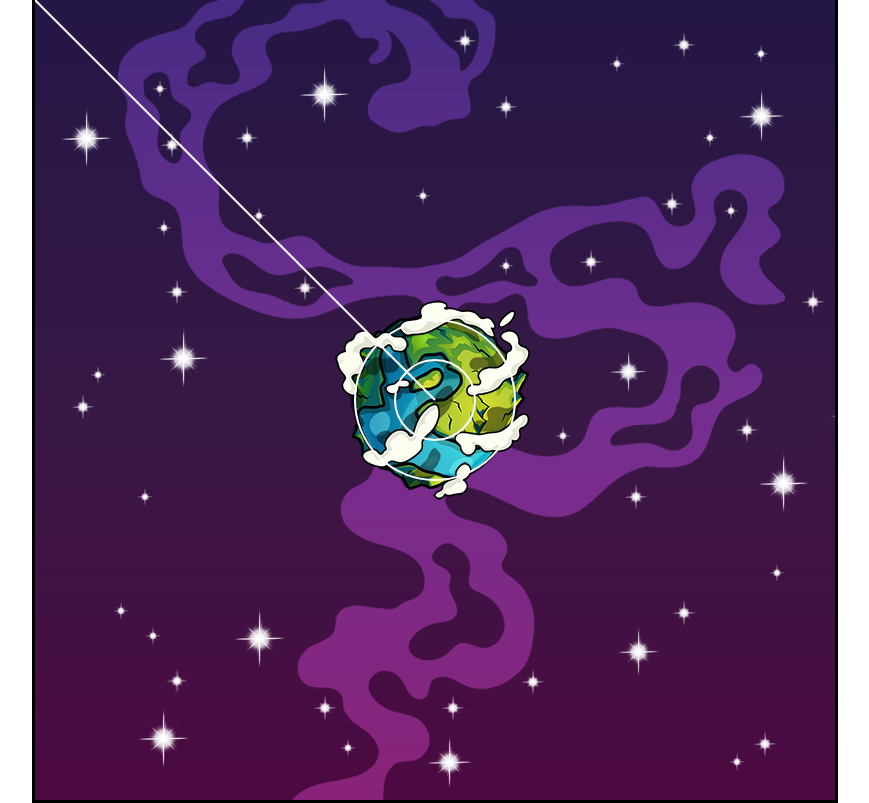
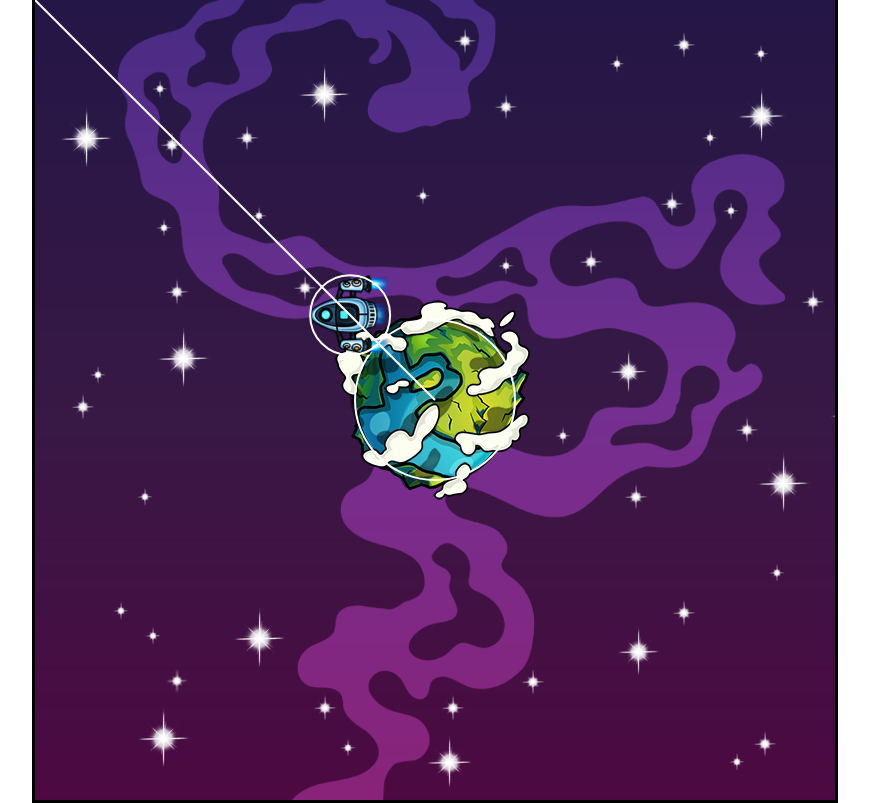
Before and after one commit to Dissolutio/planet-defender, a plain HTML site: page index.html in a window 1280 px wide. Shown: the whole page, without its empty margins (205-1074 px from the left). Drawn offline with Linux system fonts and the light colour scheme.

Commit message:
show player image, aim it around planet at mouse

```diff
--- a/index.html
+++ b/index.html
@@ -13,6 +13,7 @@
     <canvas id="canvas1"></canvas>
     <div class="hidden">
         <img src="assets/planet.png" alt="planet" id="planet">
+        <img src="assets/player.png" alt="planet" id="player">
     </div>
     <script src="script.js"></script>
 </body>
--- a/script.js
+++ b/script.js
@@ -25,17 +25,26 @@ class Player {
     this.x = this.game.width * 0.5;
     this.y = this.game.height * 0.5;
     this.radius = 40; // player and monsters are 40px radius, rectangular sprites are 80x80, radius of planet is 80
+    this.image = document.getElementById("player");
+    this.aim;
   }
   draw(context) {
-    /*
-        Draw the player as a circle
-    */
+    context.drawImage(this.image, this.x - this.radius, this.y - this.radius);
     context.beginPath();
     context.arc(this.x, this.y, this.radius, 0, Math.PI * 2);
     context.stroke();
   }
-  update() {}
+  update() {
+    this.aim = this.game.calcAim(this.game.mouse, this.game.planet);
+    this.x =
+      this.game.planet.x +
+      (this.game.planet.radius + this.radius) * this.aim[0];
+    this.y =
+      this.game.planet.y +
+      (this.game.planet.radius + this.radius) * this.aim[1];
+  }
 }
+
 class Game {
   constructor(canvas) {
     this.canvas = canvas;
@@ -64,6 +73,14 @@ class Game {
     context.lineTo(this.mouse.x, this.mouse.y);
     context.stroke();
   }
+  calcAim(a, b) {
+    const dx = a.x - b.x;
+    const dy = a.y - b.y;
+    const distance = Math.hypot(dx, dy);
+    const aimX = dx / distance;
+    const aimY = dy / distance;
+    return [aimX, aimY, dx, dy];
+  }
 }
 
 window.addEventListener("load", function () {
```
